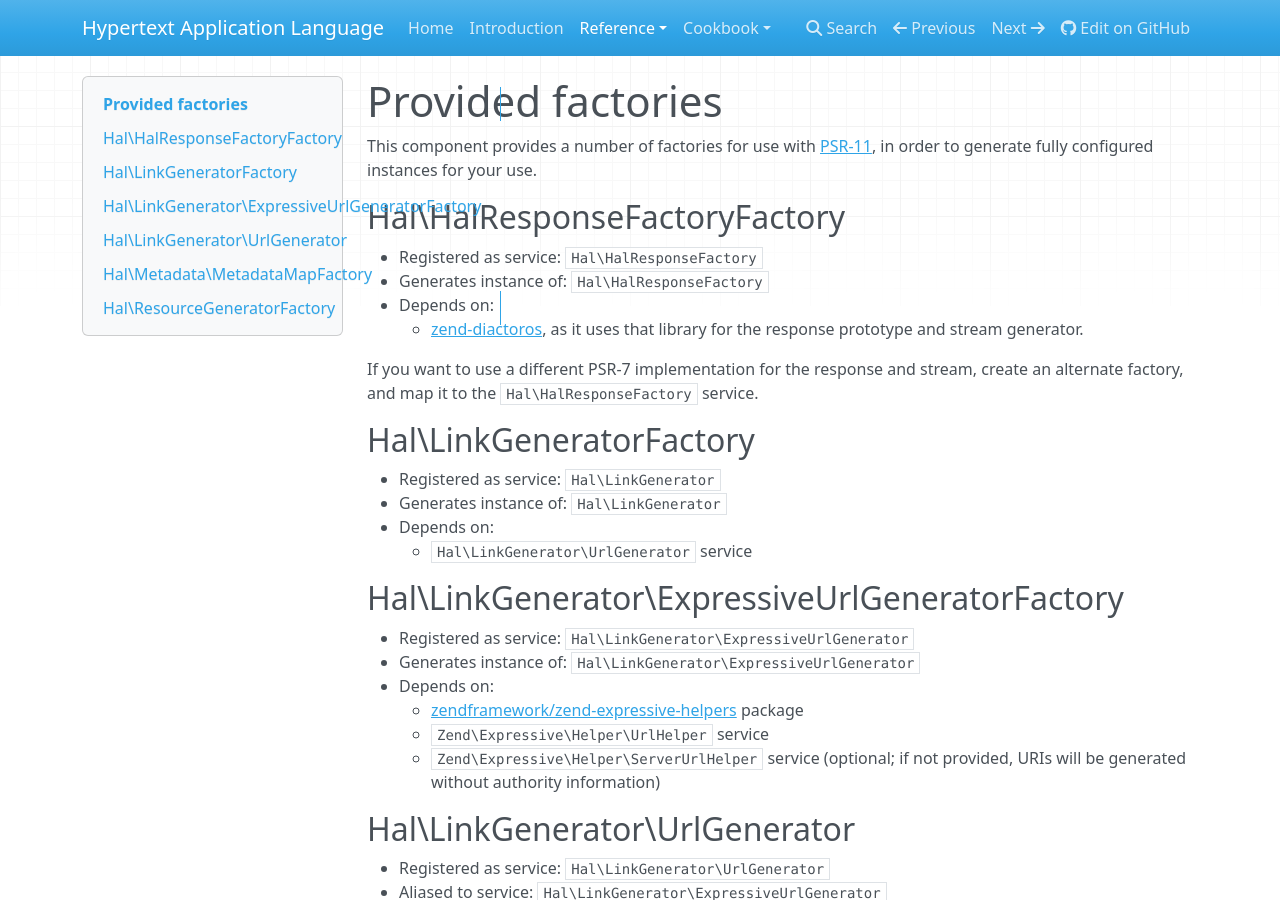
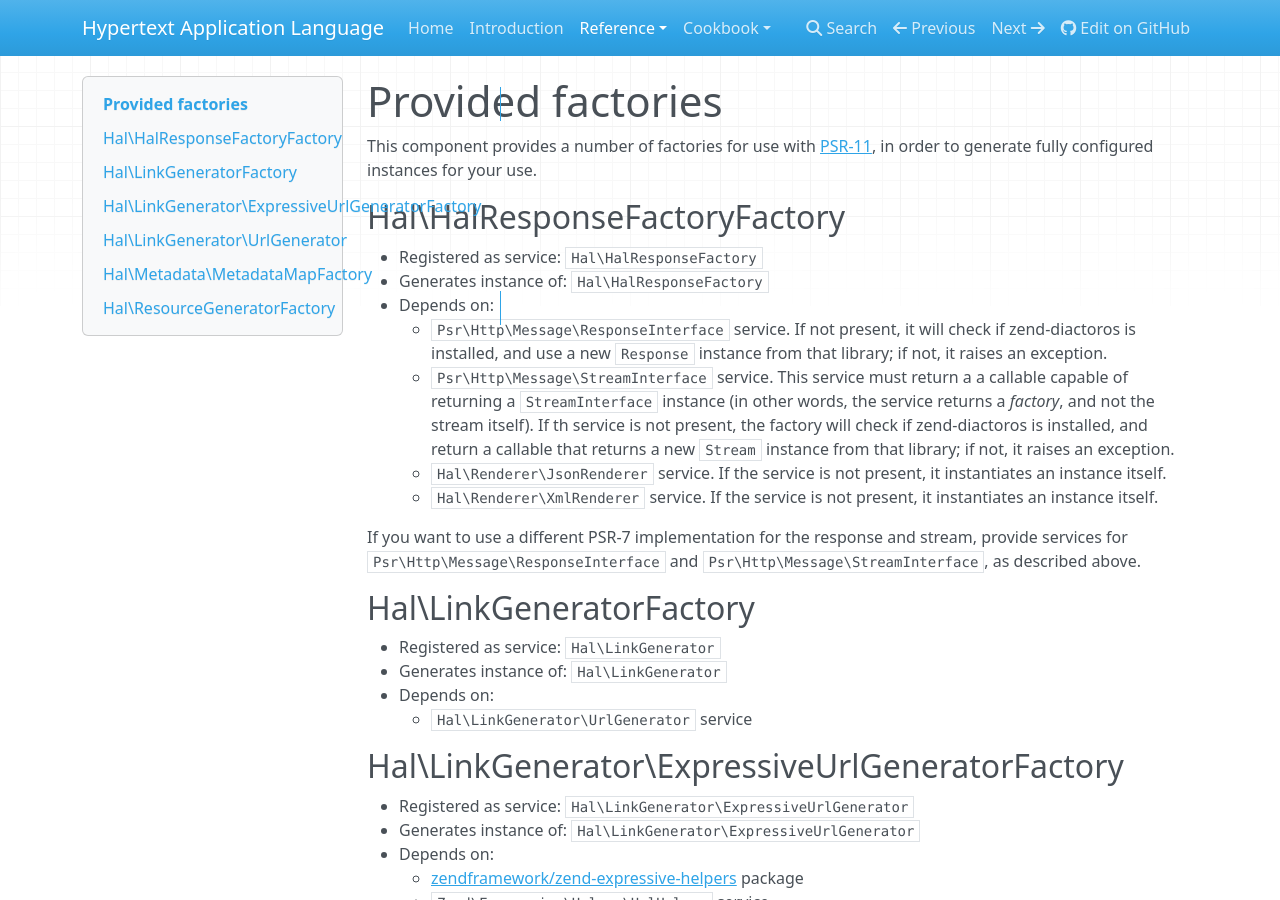
Before and after one commit to zendframework/zend-expressive-hal, an MkDocs documentation site: the page built from doc/book/factories.md, in a window 1280 px wide and 900 px high. Built offline with MkDocs 1.6.1, drawn with Linux system fonts in a browser that asks for light colours; nearby versions of some CDN libraries; old or Windows-style settings are respelled for this version of MkDocs.

Commit message:
Updates documentation of HalResponseFactoryFactory

```diff
--- a/doc/book/factories.md
+++ b/doc/book/factories.md
@@ -9,11 +9,23 @@ configured instances for your use.
 - Registered as service: `Hal\HalResponseFactory`
 - Generates instance of: `Hal\HalResponseFactory`
 - Depends on:
-    - [zend-diactoros](https://docs.zendframework.com/zend-diactoros/), as it uses
-      that library for the response prototype and stream generator.
+    - `Psr\Http\Message\ResponseInterface` service. If not present, it will
+      check if zend-diactoros is installed, and use a new `Response` instance
+      from that library; if not, it raises an exception.
+    - `Psr\Http\Message\StreamInterface` service. This service must return a
+      a callable capable of returning a `StreamInterface` instance (in other
+      words, the service returns a _factory_, and not the stream itself). If th
+      service is not present, the factory will check if zend-diactoros is
+      installed, and return a callable that returns a new `Stream` instance from
+      that library; if not, it raises an exception.
+    - `Hal\Renderer\JsonRenderer` service. If the service is not present, it
+      instantiates an instance itself.
+    - `Hal\Renderer\XmlRenderer` service. If the service is not present, it
+      instantiates an instance itself.
 
 If you want to use a different PSR-7 implementation for the response and stream,
-create an alternate factory, and map it to the `Hal\HalResponseFactory` service.
+provide services for `Psr\Http\Message\ResponseInterface` and
+`Psr\Http\Message\StreamInterface`, as described above.
 
 ## Hal\LinkGeneratorFactory
 
```
